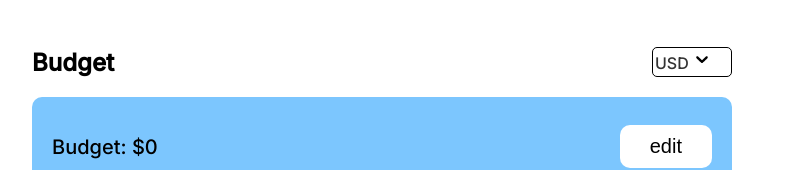
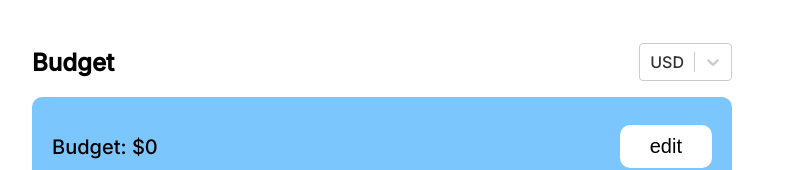
Before and after one commit to VitalkaMihal/react-budget-app, a React (Create React App) app: page / in a window 1280 px wide. Shown: the top 170 px of the page, without its empty margins (258-1044 px from the left). Built offline with nearby package versions, Linux system fonts and the light colour scheme.

Commit message:
feat(project-4): add useDebounce

```diff
--- a/src/App.tsx
+++ b/src/App.tsx
@@ -1,15 +1,14 @@
 import React from "react";
-import { ExpensesList } from "./components/ExpensesList/ExpensesList";
-import { Form } from "./components/Form/Form";
-import { BudgetList } from "./components/BudgetList/BudgetList";
+import { BudgetList, ExpensesList, Form } from "components";
+import { StyledContainer } from "styles";
 
 const App = () => {
   return (
-    <div className="App">
+    <StyledContainer>
       <BudgetList />
       <ExpensesList />
       <Form />
-    </div>
+    </StyledContainer>
   );
 };
 
--- a/src/UI/GlobalStyles.ts
+++ b/src/UI/GlobalStyles.ts
@@ -9,11 +9,11 @@ export const GlobalStyles = createGlobalStyle`
     }
 
     h1, h3, p, ul, div {
-        margin: 0 auto;
         padding: 0;
         box-sizing: border-box;
+    }
+
+    #root {
         width: 100%;
-        max-width: 700px;
-
     }
 `;
--- a/src/components/ExpensesItem/ExpensesItem.tsx
+++ b/src/components/ExpensesItem/ExpensesItem.tsx
@@ -1,7 +1,7 @@
 import React from "react";
-import { BudgeButton, Expenses } from "./styles";
 import { Badge } from "components";
 import { Expense, UseExpensesContext } from "context";
+import { BudgeButton, Expenses } from "./styles";
 
 interface ExpensesItemProps {
   expense: Expense;
--- a/src/components/ExpensesList/ExpensesList.tsx
+++ b/src/components/ExpensesList/ExpensesList.tsx
@@ -1,5 +1,6 @@
 import { ExpensesItem, Search } from "components";
 import { Expense, UseExpensesContext } from "context";
+import { useDebounce } from "hooks";
 import React, { useEffect, useState } from "react";
 
 export const ExpensesList = () => {
@@ -10,11 +11,14 @@ export const ExpensesList = () => {
   const expensesCallBack = (e: React.ChangeEvent<HTMLInputElement>) => {
     setExpensesSearch(expenses.filter((expense) => expense.expense.indexOf(e.target.value) !== -1));
   };
+
+  const searchDebounce = useDebounce(expensesSearch);
+
   return (
     <div>
       <h2>Expenses</h2>
       <Search expensesCallBack={expensesCallBack} />
-      {expensesSearch.map((expense: Expense) => {
+      {searchDebounce.map((expense: Expense) => {
         return <ExpensesItem key={expense.id} expense={expense} />;
       })}
     </div>
--- a/src/components/Select/Select.tsx
+++ b/src/components/Select/Select.tsx
@@ -2,38 +2,7 @@ import { UseCurrencyContext } from "context";
 import React from "react";
 import Select from "react-select";
 
-interface SelectStilesProps {
-  [style: string]: () => void;
-}
-
-const selectStiles: SelectStilesProps = {
-  control: () => ({ display: "flex" }),
-  container: () => ({
-    width: "80px",
-    border: "1px solid black",
-    height: "30px",
-    marginRight: "0",
-    lineHeight: "30px",
-    borderRadius: "5px",
-  }),
-  valueContainer: () => ({}),
-  dropdownIndicator: () => ({}),
-  indicatorsContainer: () => ({}),
-  input: () => ({}),
-  menu: () => ({}),
-  menuList: () => ({ position: "absolute", background: "white" }),
-  menuPortal: () => ({}),
-  option: () => ({}),
-};
-
 export const SelectCurrency = () => {
   const { options, option, handleCurrencySelect } = UseCurrencyContext();
-  return (
-    <Select
-      options={options}
-      defaultValue={option}
-      onChange={handleCurrencySelect}
-      styles={selectStiles}
-    />
-  );
+  return <Select options={options} defaultValue={option} onChange={handleCurrencySelect} />;
 };
--- a/src/components/index.ts
+++ b/src/components/index.ts
@@ -1,8 +1,9 @@
+import { ExpensesList } from "./ExpensesList/ExpensesList";
 import { Badge } from "./Badge/Badge";
 import { Budget } from "./Budget/Budget";
 import { BudgetList } from "./BudgetList/BudgetList";
 import { ExpensesItem } from "./ExpensesItem/ExpensesItem";
-import { ExpensesList } from "./ExpensesList/ExpensesList";
+
 import { Form } from "./Form/Form";
 import { Search } from "./Input/Search";
 import { Remaining } from "./Remaining/Remaining";
--- a/src/hooks/index.ts
+++ b/src/hooks/index.ts
@@ -1,3 +1,4 @@
+import { useDebounce } from "./useDebounce";
 import { useToggle } from "./useToggle";
 
-export { useToggle };
+export { useToggle, useDebounce };
--- /dev/null
+++ b/src/hooks/useDebounce.ts
@@ -0,0 +1,16 @@
+import { Expense } from "context";
+import { useEffect, useState } from "react";
+
+export const useDebounce = (value: Expense[], delay = 500) => {
+  const [debounceValue, setDebounceValue] = useState(value);
+
+  useEffect(() => {
+    const handler = setInterval(() => {
+      setDebounceValue(value);
+    }, delay);
+
+    return () => clearTimeout(handler);
+  }, [value, delay]);
+
+  return debounceValue;
+};
--- a/src/index.tsx
+++ b/src/index.tsx
@@ -2,9 +2,7 @@ import React from "react";
 import { GlobalStyles } from "./UI/GlobalStyles";
 import ReactDOM from "react-dom/client";
 import App from "./App";
-import { ExpenseContextProvider } from "./context/ExpensesContext/ExpensesContext";
-import { BudgetContextProvider } from "./context/BudgetContext/BudgetContext";
-import { CurrencyContextProvider } from "./context/CurrencyContext/CurrencyContext";
+import { BudgetContextProvider, CurrencyContextProvider, ExpenseContextProvider } from "context";
 
 const root = ReactDOM.createRoot(document.getElementById("root") as HTMLElement);
 root.render(
--- /dev/null
+++ b/src/styles.ts
@@ -0,0 +1,7 @@
+import styled from "styled-components";
+
+export const StyledContainer = styled.div`
+  width: 100%;
+  max-width: 700px;
+  margin: 0 auto;
+`;
```
